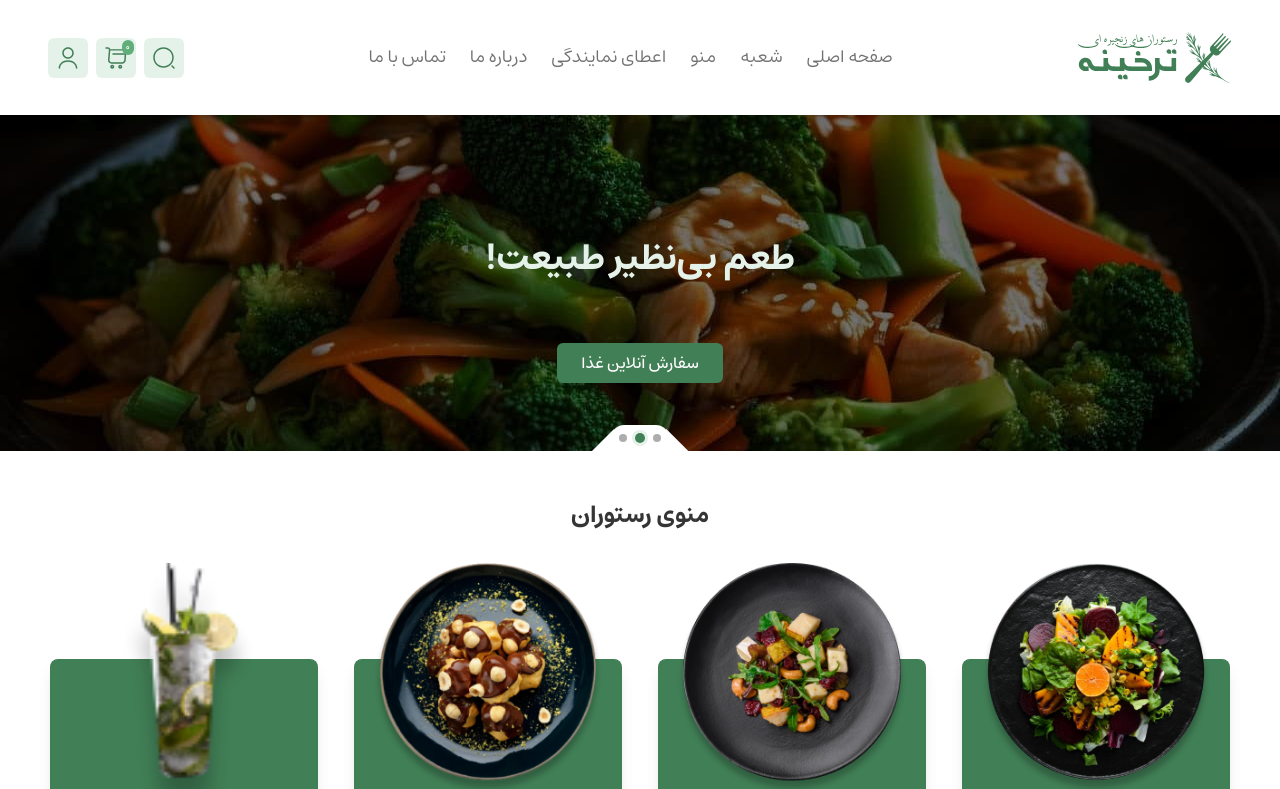
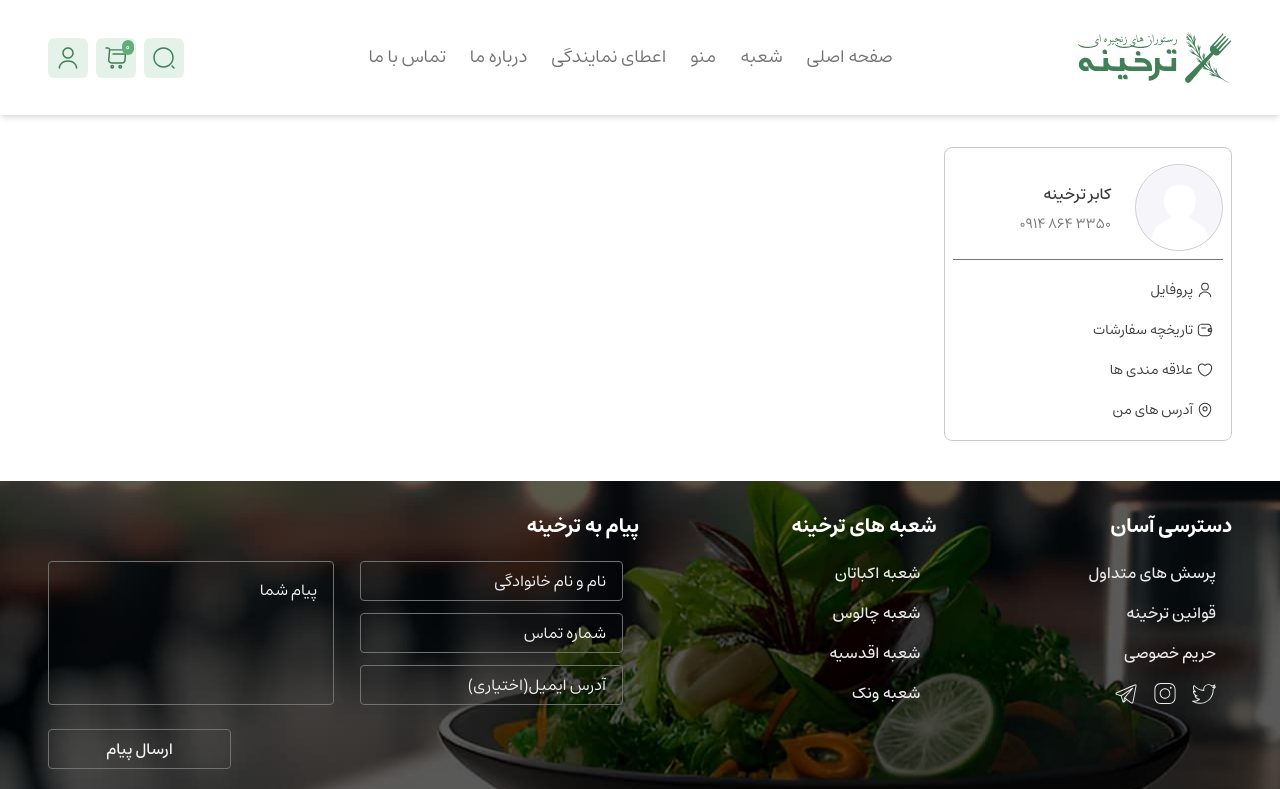
Before and after one commit to HadiKia/tarkhineh, a React (Create React App) app: page /dashboard in a window 1280 px wide. Before the commit this address led to /home. Shown: the top 789 px of the page. Built offline with nearby package versions, Linux system fonts and the light colour scheme.

Commit message:
dashboard created

```diff
--- a/src/App.js
+++ b/src/App.js
@@ -14,6 +14,7 @@ import ContactUs from "./components/contact-us/ContactUs";
 import FAQ from "./components/faq/FAQ";
 import Rules from "./components/rules/Rules";
 import Privacy from "./components/privacy/Privacy";
+import Dashboard from "./dashboard";
 
 import ScrollToTop from "./components/helper/ScrollToTop";
 
@@ -39,6 +40,7 @@ const App = () => {
           <Route path="/faq" element={<FAQ />} />
           <Route path="/rules" element={<Rules />} />
           <Route path="/privacy" element={<Privacy />} />
+          <Route path="/dashboard" element={<Dashboard />} />
           <Route path="/*" element={<Navigate to="/home" />} />
         </Routes>
       </Layout>
--- a/src/components/layout/Header.js
+++ b/src/components/layout/Header.js
@@ -79,10 +79,12 @@ const Header = () => {
               </span>
             </button>
           </Link>
-          <button className={headerButtonStyle}>
+         <Link to="/dashboard">
+         <button className={headerButtonStyle}>
             <span className="md:hidden">{userIcon}</span>
             <span className="hidden md:block">{userIconDesktop}</span>
           </button>
+          </Link>
         </div>
       </header>
     </div>
--- /dev/null
+++ b/src/dashboard/SideBar.js
@@ -0,0 +1,112 @@
+import React from "react";
+import profileImg from "../images/profile.png";
+
+// Icons
+import {
+  userIcon,
+  userSolidIcon,
+  walletIcon,
+  walletSolidIcon,
+  likeIcon,
+  likeSolidIcon,
+  locationIcon,
+  locationSolidIcon,
+} from "../icons/sideBarIcons";
+import { Link } from "react-router-dom";
+
+// Styles
+const mainStyle =
+  "mt-8 md:px-2 md:py-4 md:rounded-lg md:border md:border-[#CBCBCB]";
+const headerStyle =
+  "flex items-center gap-x-2 pb-2 border-b border-[#757575] mb-4 md:gap-x-6";
+const profileImgStyle = "w-12 rounded-full border border-[#CBCBCB] md:w-[88px]";
+const headerInfoStyle = "flex flex-col gap-y-1 md:gap-y-2";
+const linkBoxStyle =
+  "flex flex-col gap-y-2 md:gap-y-3 text-[#353535] text-xs md:text-sm";
+const linkStyle =
+  "px-2 border-r-2 border-white py-1 flex items-center gap-x-1 duration-500";
+const linkActiveStyle =
+  "px-2 border-r-2 border-[#417F56] text-[#417F56] text-[15px] font-medium py-1 flex items-center gap-x-1  duration-500 ";
+
+const SideBar = () => {
+  const profileURL = "http://localhost:3000/dashboard/profile";
+  const orderHistoryURL = "http://localhost:3000/dashboard/order-history";
+  const favoritesURL = "http://localhost:3000/dashboard/favorites";
+  const addressURL = "http://localhost:3000/dashboard/address";
+
+  return (
+    <div className={mainStyle}>
+      <div className={headerStyle}>
+        <img src={profileImg} alt="profile" className={profileImgStyle} />
+        <div className={headerInfoStyle}>
+          <span className="text-[#353535] font-medium">کابر ترخینه</span>
+          <span dir="ltr" className="text-[#717171] text-xs md:text-sm">
+            ۰۹۱۴ ۸۶۴ ۳۳۵۰
+          </span>
+        </div>
+      </div>
+
+      <div className={linkBoxStyle}>
+        <Link
+          to="/dashboard/profile"
+          className={
+            window.location.href === profileURL ? linkActiveStyle : linkStyle
+          }
+        >
+          {window.location.href === profileURL ? (
+            <span>{userSolidIcon}</span>
+          ) : (
+            <span>{userIcon}</span>
+          )}
+          <span>پروفایل</span>
+        </Link>
+
+        <Link
+          to="/dashboard/order-history"
+          className={
+            window.location.href === orderHistoryURL
+              ? linkActiveStyle
+              : linkStyle
+          }
+        >
+          {window.location.href === orderHistoryURL ? (
+            <span>{walletSolidIcon}</span>
+          ) : (
+            <span>{walletIcon}</span>
+          )}
+          <span>تاریخچه سفارشات</span>
+        </Link>
+
+        <Link
+          to="/dashboard/favorites"
+          className={
+            window.location.href === favoritesURL ? linkActiveStyle : linkStyle
+          }
+        >
+          {window.location.href === favoritesURL ? (
+            <span>{likeSolidIcon}</span>
+          ) : (
+            <span>{likeIcon}</span>
+          )}
+          <span>علاقه مندی ها</span>
+        </Link>
+
+        <Link
+          to="/dashboard/address"
+          className={
+            window.location.href === addressURL ? linkActiveStyle : linkStyle
+          }
+        >
+          {window.location.href === addressURL ? (
+            <span>{locationSolidIcon}</span>
+          ) : (
+            <span>{locationIcon}</span>
+          )}
+          <span>آدرس های من</span>
+        </Link>
+      </div>
+    </div>
+  );
+};
+
+export default SideBar;
--- /dev/null
+++ b/src/dashboard/index.js
@@ -0,0 +1,18 @@
+import React, { useEffect } from "react";
+import SideBar from "./SideBar";
+
+const Dashboard = () => {
+  useEffect(() => {
+    document.title = "پنل کاربری";
+  }, []);
+
+  return (
+    <div className="container max-w-[1224px] mx-auto px-5 min-h-[calc(100vh_-_247px)] md:min-h-[calc(100vh_-_466px)]">
+      <div className="md:max-w-[288px]">
+        <SideBar />
+      </div>
+    </div>
+  );
+};
+
+export default Dashboard;
--- /dev/null
+++ b/src/icons/sideBarIcons.js
@@ -0,0 +1,94 @@
+const userIcon = (
+  <svg xmlns="http://www.w3.org/2000/svg" width="16" height="16" fill="none">
+    <path
+      fill="#353535"
+      d="M8.001 8.5a3.838 3.838 0 0 1-3.833-3.833A3.838 3.838 0 0 1 8.001.833a3.838 3.838 0 0 1 3.834 3.834A3.838 3.838 0 0 1 8 8.5Zm0-6.667a2.84 2.84 0 0 0-2.833 2.834A2.84 2.84 0 0 0 8.001 7.5a2.84 2.84 0 0 0 2.834-2.833A2.84 2.84 0 0 0 8 1.833ZM13.727 15.167a.504.504 0 0 1-.5-.5c0-2.3-2.347-4.167-5.227-4.167-2.88 0-5.227 1.867-5.227 4.167 0 .273-.226.5-.5.5a.504.504 0 0 1-.5-.5C1.773 11.82 4.567 9.5 8 9.5c3.433 0 6.227 2.32 6.227 5.167 0 .273-.227.5-.5.5Z"
+    />
+  </svg>
+);
+
+const userSolidIcon = (
+  <svg xmlns="http://www.w3.org/2000/svg" width="20" height="20" fill="none">
+    <path
+      fill="#417F56"
+      d="M10 10a4.167 4.167 0 1 0 0-8.333A4.167 4.167 0 0 0 10 10ZM10 12.083c-4.174 0-7.574 2.8-7.574 6.25 0 .234.183.417.416.417H17.16a.413.413 0 0 0 .417-.417c0-3.45-3.4-6.25-7.575-6.25Z"
+    />
+  </svg>
+);
+
+const walletIcon = (
+  <svg xmlns="http://www.w3.org/2000/svg" width="16" height="16" fill="none">
+    <path
+      fill="#353535"
+      d="M8.666 6.5h-4a.504.504 0 0 1-.5-.5c0-.273.227-.5.5-.5h4c.273 0 .5.227.5.5s-.227.5-.5.5ZM12.693 9.867c-1.007 0-1.86-.747-1.94-1.707a1.83 1.83 0 0 1 .546-1.487c.334-.346.807-.54 1.307-.54h1.393c.66.02 1.167.54 1.167 1.18v1.374c0 .64-.507 1.16-1.147 1.18h-1.326Zm1.286-2.734h-1.366a.82.82 0 0 0-.6.247.84.84 0 0 0-.26.693c.033.44.46.794.94.794h1.306c.087 0 .167-.08.167-.18V7.313c0-.1-.08-.173-.187-.18Z"
+    />
+    <path
+      fill="#353535"
+      d="M10.667 14.167h-6c-2.293 0-3.833-1.54-3.833-3.834V5.667c0-2.054 1.267-3.54 3.233-3.787.18-.027.387-.047.6-.047h6c.16 0 .367.007.58.04 1.967.227 3.254 1.72 3.254 3.794v.966c0 .274-.227.5-.5.5h-1.387a.82.82 0 0 0-.6.247l-.007.007a.842.842 0 0 0-.253.68c.033.44.46.793.94.793h1.307c.273 0 .5.227.5.5v.967c0 2.3-1.54 3.84-3.834 3.84Zm-6-11.334c-.16 0-.313.014-.466.034-1.467.186-2.367 1.253-2.367 2.8v4.666c0 1.72 1.113 2.834 2.833 2.834h6c1.72 0 2.834-1.114 2.834-2.834v-.466h-.807c-1.007 0-1.86-.747-1.94-1.707a1.816 1.816 0 0 1 .547-1.48 1.824 1.824 0 0 1 1.313-.547h.887v-.466c0-1.56-.914-2.634-2.394-2.807-.16-.027-.3-.027-.44-.027h-6Z"
+    />
+  </svg>
+);
+
+const walletSolidIcon = (
+  <svg xmlns="http://www.w3.org/2000/svg" width="20" height="20" fill="none">
+    <path
+      fill="#417F56"
+      d="M18.333 9.142v1.716a.856.856 0 0 1-.833.85h-1.634c-.9 0-1.725-.658-1.8-1.558-.05-.525.15-1.017.5-1.358a1.66 1.66 0 0 1 1.2-.5H17.5a.856.856 0 0 1 .833.85Z"
+    />
+    <path
+      fill="#417F56"
+      d="M17.06 12.958h-1.192c-1.583 0-2.917-1.191-3.05-2.708a2.931 2.931 0 0 1 .875-2.35 2.869 2.869 0 0 1 2.075-.858h1.292c.241 0 .441-.2.416-.442-.183-2.025-1.525-3.408-3.516-3.642a3.81 3.81 0 0 0-.625-.041h-7.5c-.234 0-.459.016-.675.05-2.125.266-3.492 1.85-3.492 4.116v5.834c0 2.3 1.867 4.166 4.167 4.166h7.5c2.333 0 3.941-1.458 4.141-3.683.025-.242-.175-.442-.416-.442Zm-6.225-4.833h-5A.63.63 0 0 1 5.21 7.5a.63.63 0 0 1 .625-.625h5a.63.63 0 0 1 .625.625.63.63 0 0 1-.625.625Z"
+    />
+  </svg>
+);
+
+const likeIcon = (
+  <svg xmlns="http://www.w3.org/2000/svg" width="16" height="16" fill="none">
+    <path
+      fill="#353535"
+      d="M7.999 14.433c-.207 0-.407-.026-.574-.086C4.88 13.473.832 10.373.832 5.793c0-2.333 1.887-4.226 4.207-4.226 1.126 0 2.18.44 2.96 1.226a4.143 4.143 0 0 1 2.96-1.226c2.32 0 4.206 1.9 4.206 4.226 0 4.587-4.046 7.68-6.593 8.554-.167.06-.367.086-.573.086ZM5.039 2.567c-1.767 0-3.207 1.446-3.207 3.226 0 4.554 4.38 7.087 5.92 7.614.12.04.38.04.5 0 1.533-.527 5.92-3.054 5.92-7.614 0-1.78-1.44-3.226-3.207-3.226a3.168 3.168 0 0 0-2.56 1.293c-.186.253-.613.253-.8 0A3.18 3.18 0 0 0 5.04 2.567Z"
+    />
+  </svg>
+);
+
+const likeSolidIcon = (
+  <svg xmlns="http://www.w3.org/2000/svg" width="20" height="20" fill="none">
+    <path
+      fill="#417F56"
+      d="M13.7 2.583A4.624 4.624 0 0 0 10 4.442a4.624 4.624 0 0 0-3.7-1.859c-2.558 0-4.633 2.084-4.633 4.659 0 .991.158 1.908.433 2.758 1.317 4.167 5.375 6.658 7.383 7.342.284.1.75.1 1.034 0 2.008-.684 6.066-3.175 7.383-7.342.275-.85.433-1.767.433-2.758 0-2.575-2.075-4.659-4.633-4.659Z"
+    />
+  </svg>
+);
+
+const locationIcon = (
+  <svg xmlns="http://www.w3.org/2000/svg" width="16" height="16" fill="none">
+    <path
+      fill="#353535"
+      d="M8.002 9.447a2.576 2.576 0 1 1 0-5.153 2.576 2.576 0 1 1 0 5.153Zm0-4.154A1.58 1.58 0 1 0 8 8.455a1.58 1.58 0 0 0 .002-3.162Z"
+    />
+    <path
+      fill="#353535"
+      d="M8.001 15.173a3.98 3.98 0 0 1-2.753-1.113c-1.967-1.893-4.14-4.913-3.32-8.507C2.668 2.293 5.514.833 8 .833h.007c2.486 0 5.333 1.46 6.073 4.727.813 3.593-1.36 6.607-3.327 8.5a3.98 3.98 0 0 1-2.753 1.113Zm0-13.34c-1.94 0-4.433 1.034-5.093 3.94-.72 3.14 1.253 5.847 3.04 7.56a2.95 2.95 0 0 0 4.113 0c1.78-1.713 3.753-4.42 3.047-7.56C12.44 2.867 9.94 1.833 8 1.833Z"
+    />
+  </svg>
+);
+
+const locationSolidIcon = (
+  <svg xmlns="http://www.w3.org/2000/svg" width="20" height="20" fill="none">
+    <path
+      fill="#417F56"
+      d="M17.185 7.042c-.875-3.85-4.233-5.584-7.183-5.584h-.009c-2.941 0-6.308 1.725-7.183 5.575-.975 4.3 1.658 7.942 4.042 10.234a4.53 4.53 0 0 0 3.15 1.275 4.496 4.496 0 0 0 3.141-1.275c2.383-2.292 5.017-5.925 4.042-10.225Zm-7.183 4.175A2.625 2.625 0 1 1 10 5.967a2.625 2.625 0 0 1 0 5.25Z"
+    />
+  </svg>
+);
+
+export {
+  userIcon,
+  userSolidIcon,
+  walletIcon,
+  walletSolidIcon,
+  likeIcon,
+  likeSolidIcon,
+  locationIcon,
+  locationSolidIcon,
+};
```
Also changed, not shown: src/images/profile.png (added).
